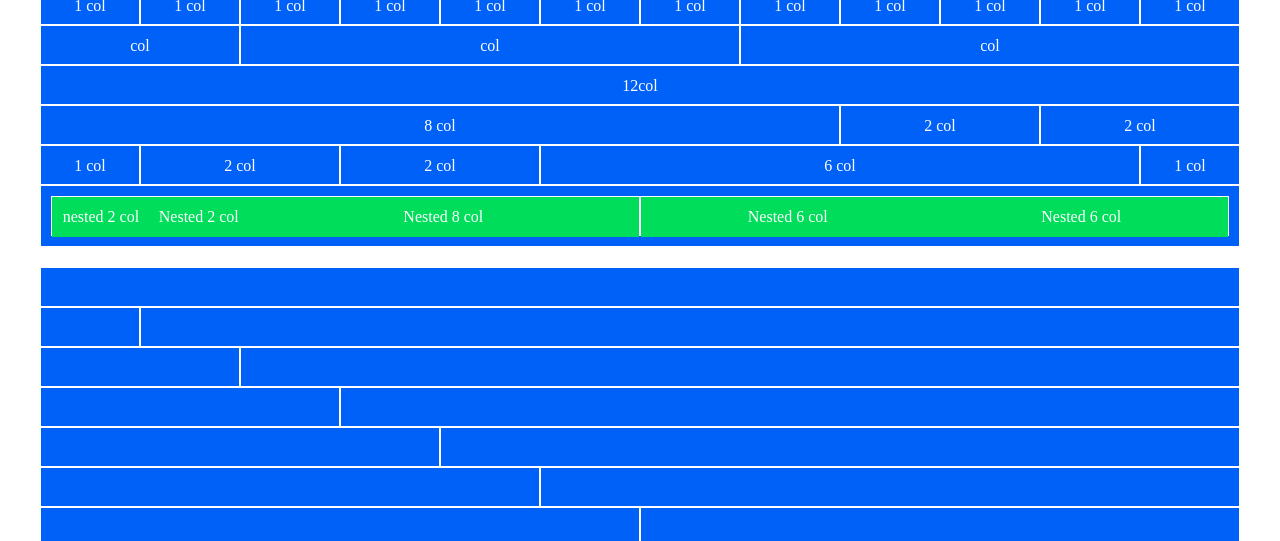
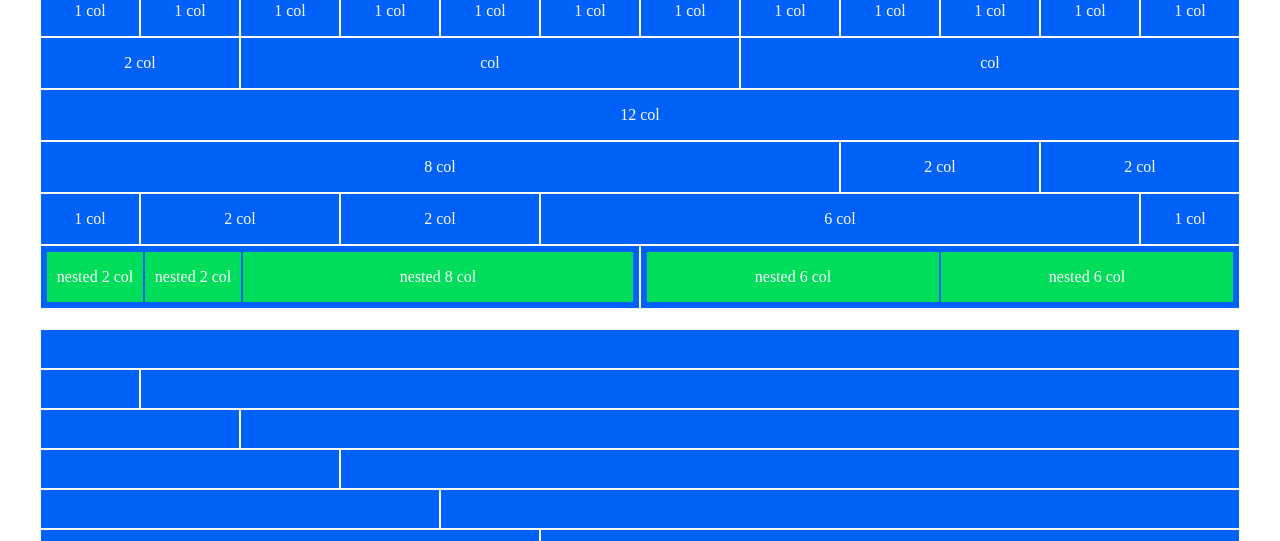
Before and after one commit to MEMiceli/html-css-12bool, a plain HTML site: page index.html in a window 1280 px wide. Shown: the part 72-613 px from the top of the page. Drawn offline with Linux system fonts and the light colour scheme.

Commit message:
css e html riordinato

```diff
--- a/css/style.css
+++ b/css/style.css
@@ -1,22 +1,17 @@
 
-.big{
-    background-color: rgb(0, 97, 249);
-    padding: 10px;
-    min-height: 40px;
-    border: 1px solid white;
-
-}
-.row>div{
+.box, .box-nested{
     background-color: rgb(0, 97, 249);
     text-align: center;
     color: white;
     line-height: 40px;
-    height: 40px;
+    min-height: 40px;
     border: 1px solid white;
+    padding: 5px;
 }
-.row>.green{
+    .box-nested{
     background-color: rgb(0, 221, 90);
-    border: none;
+    border: 1px solid  rgb(0, 97, 249);
+
 
 }
 main, header{
--- a/index.html
+++ b/index.html
@@ -4,8 +4,9 @@
     <meta charset="UTF-8">
     <meta http-equiv="X-UA-Compatible" content="IE=edge">
     <meta name="viewport" content="width=device-width, initial-scale=1.0">
-    <link rel="stylesheet" href="html-css-12bool/css/12.bool.css">
-    <link rel="stylesheet" href="html-css-12bool/css/style.css">
+    <link rel="stylesheet" href="css/12.bool.css">
+    <link rel="stylesheet" href="css/12.bool.responsive.css">
+    <link rel="stylesheet" href="css/style.css">
     <title>Boolstrap</title>
 </head>
 <body>
@@ -13,52 +14,100 @@
         <header>
             <h1>Esercizio per casa</h1>
             <div class="row">
-                <div class="col-1">1 col</div>
-                <div class="col-1">1 col</div>
-                <div class="col-1">1 col</div>
-                <div class="col-1">1 col</div>
-                <div class="col-1">1 col</div>
-                <div class="col-1">1 col</div>
-                <div class="col-1">1 col</div>
-                <div class="col-1">1 col</div>
-                <div class="col-1">1 col</div>
-                <div class="col-1">1 col</div>
-                <div class="col-1">1 col</div>
-                <div class="col-1">1 col</div>
+                <div class="col-1">
+                    <div class="box">1 col</div>
+                </div>
+                <div class="col-1">
+                    <div class="box">1 col</div>
+                </div>
+                <div class="col-1">
+                    <div class="box">1 col</div>
+                </div>
+                <div class="col-1">
+                    <div class="box">1 col</div>
+                </div>
+                <div class="col-1">
+                    <div class="box">1 col</div>
+                </div>
+                <div class="col-1">
+                    <div class="box">1 col</div>
+                </div>
+                <div class="col-1">
+                    <div class="box">1 col</div>
+                </div>
+                <div class="col-1">
+                    <div class="box">1 col</div>
+                </div>
+                <div class="col-1">
+                    <div class="box">1 col</div>
+                </div>
+                <div class="col-1">
+                    <div class="box">1 col</div>
+                </div>
+                <div class="col-1">
+                    <div class="box">1 col</div>
+                </div>
+                <div class="col-1">
+                    <div class="box">1 col</div>
+                </div>
             </div>
             <div class="row">
-                <div class="col-2">col</div>
-                <div class="col-5">col</div>
-                <div class="col-5">col</div>
+                <div class="col-2">
+                    <div class="box">2 col</div>
+                    </div>
+                <div class="col-5">
+                    <div class="box">col</div>
+                </div>
+                <div class="col-5">
+                    <div class="box">col</div>
+                </div>
             </div>
             <div class="row">
-                <div class="col-12">12col</div>
+                <div class="col-12">
+                    <div class="box"> 12 col</div>
+                </div>
             </div>
             <div class="row">
-                <div class="col-8">8 col</div>
-                <div class="col-2">2 col</div>
-                <div class="col-2">2 col</div>
+                <div class="col-8">
+                    <div class="box"> 8 col</div>
+                </div>
+                <div class="col-2">
+                    <div class="box"> 2 col</div>
+                </div>
+                <div class="col-2">
+                    <div class="box"> 2 col</div>
+                </div>
             </div>
             <div class="row">
-                <div class="col-1">1 col</div>
-                <div class="col-2">2 col</div>
-                <div class="col-2">2 col</div>
-                <div class="col-6">6 col</div>
-                <div class="col-1">1 col</div>
+                <div class="col-1">
+                    <div class="box">1 col</div>
+                </div>
+                <div class="col-2">
+                    <div class="box">2 col</div>
+                </div>
+                <div class="col-2">
+                    <div class="box">2 col</div>
+                </div>
+                <div class="col-6">
+                    <div class="box">6 col</div>
+                </div>
+                <div class="col-1">
+                    <div class="box">1 col</div>
+                </div>
             </div>
             <!-- green -->
-            <div class="row big">
+            <div class="row">
                 <div class="col-6">
-                    <div class="row">
-                        <div class="col-2 green">nested 2 col</div>
-                        <div class="col-2 green">Nested 2 col</div>
-                        <div class="col-8 green">Nested 8 col</div>
+                    <div class="box row">
+                        <div class="col-2 green"><div class="box-nested">nested 2 col</div></div>
+                        <div class="col-2 green"><div class="box-nested">nested 2 col</div></div>
+                        <div class="col-8 green"><div class="box-nested">nested 8 col</div></div>
                     </div>
                 </div>
                 <div class="col-6">
-                    <div class="row">
-                        <div class="col-6 green">Nested 6 col</div>
-                        <div class="col-6 green">Nested 6 col</div>
+                    <div class="box row">
+                        <div class="col-6 green"><div class="box-nested">nested 6 col</div></div>
+                        <div class="col-6 green"><div class="box-nested">nested 6 col</div></div>
                     </div>
                 </div>
             </div>
@@ -66,68 +115,116 @@
         </header>
         <main>
             <div class="row">
-                <div class="col-12"></div>
+                <div class="col-12">
+                    <div class="box"></div>
+                </div>
             </div>
             <div class="row">
-                <div class="col-1"></div>
-                <div class="col-11"></div>
+                <div class="col-1">
+                    <div class="box"></div>
+                </div>
+                <div class="col-11">
+                    <div class="box"></div>
+                </div>
             </div>
             <div class="row">
-                <div class="col-2"></div>
-                <div class="col-10"></div>
+                <div class="col-2">
+                    <div class="box"></div>
+                </div>
+                <div class="col-10">
+                    <div class="box"></div>
+                </div>
             </div>
             <div class="row">
-                <div class="col-3"></div>
-                <div class="col-9"></div>
+                <div class="col-3">
+                    <div class="box"></div>
+                </div>
+                <div class="col-9">
+                    <div class="box"></div>
+                </div>
             </div>
             <div class="row">
-                <div class="col-4"></div>
-                <div class="col-8"></div>
+                <div class="col-4">
+                    <div class="box"></div>
+                </div>
+                <div class="col-8">
+                    <div class="box"></div>
+                </div>
             </div>
             <div class="row">
-                <div class="col-5"></div>
-                <div class="col-7"></div>
+                <div class="col-5">
+                    <div class="box"></div>
+                </div>
+                <div class="col-7">
+                    <div class="box"></div>
+                </div>
             </div>
             <div class="row">
-                <div class="col-6"></div>
-                <div class="col-6"></div>
+                <div class="col-6">
+                    <div class="box"></div>
+                </div>
+                <div class="col-6">
+                    <div class="box"></div>
+                </div>
             </div>
 
         </main>
         <footer>
             <h1>Offset</h1>
             <div class="row">
-                <div class="col-1 col-offset-11"></div>
+                <div class="col-1 col-offset-11">
+                    <div class="box"></div>
+                </div>
             </div>
             <div class="row">
-                <div class="col-2 col-offset-10"></div>
+                <div class="col-2 col-offset-10">
+                    <div class="box"></div>
+                </div>
             </div>
             <div class="row">
-                <div class="col-3 col-offset-9"></div>
+                <div class="col-3 col-offset-9">
+                    <div class="box"></div>
+                </div>
             </div>
             <div class="row">
-                <div class="col-4 col-offset-8"></div>
+                <div class="col-4 col-offset-8">
+                    <div class="box"></div>
+                </div>
             </div>
             <div class="row">
-                <div class="col-5 col-offset-7"></div>
+                <div class="col-5 col-offset-7">
+                    <div class="box"></div>
+                </div>
             </div>
             <div class="row">
-                <div class="col-6 col-offset-6"></div>
+                <div class="col-6 col-offset-6">
+                    <div class="box"></div>
+                </div>
             </div>
             <div class="row">
-                <div class="col-7 col-offset-5"></div>
+                <div class="col-7 col-offset-5">
+                    <div class="box"></div>
+                </div>
             </div>
             <div class="row">
-                <div class="col-8 col-offset-4"></div>
+                <div class="col-8 col-offset-4">
+                    <div class="box"></div>
+                </div>
             </div>
             <div class="row">
-                <div class="col-9 col-offset-3"></div>
+                <div class="col-9 col-offset-3">
+                    <div class="box"></div>
+                </div>
             </div>
             <div class="row">
-                <div class="col-10 col-offset-2"></div>
+                <div class="col-10 col-offset-2">
+                    <div class="box"></div>
+                </div>
             </div>
             <div class="row">
-                <div class="col-11 col-offset-1"></div>
+                <div class="col-11 col-offset-1">
+                    <div class="box"></div>
+                </div>
             </div>
         </footer>
 
```
